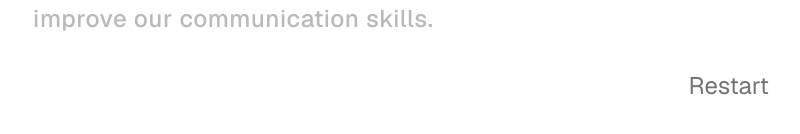
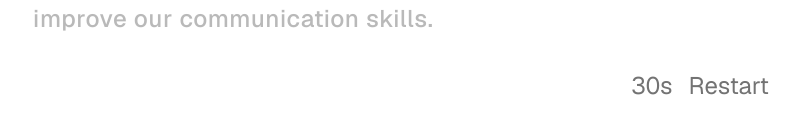
Before and after one commit to ldgni/blitz, a Next.js app: page / in a window 1280 px wide. Shown: the part 408-542 px from the top of the page, without its empty margins (239-1039 px from the left). Built offline with nearby package versions, Linux system fonts and the light colour scheme.

Commit message:
feat: enhance typing test with timer functionality

```diff
--- a/components/typing-test.tsx
+++ b/components/typing-test.tsx
@@ -1,23 +1,47 @@
 "use client";
 
-import { useEffect, useState } from "react";
+import { useEffect, useRef, useState } from "react";
 
 const TEXT =
   "The quick brown fox jumps over the lazy dog. This classic pangram contains every letter of the alphabet at least once. Typing exercises help us master keyboard layouts and improve our communication skills.";
+
+const DURATION = 30;
 
 export default function TypingTest() {
   const [typed, setTyped] = useState<Array<{ char: string; correct: boolean }>>(
     [],
   );
+  const [timeLeft, setTimeLeft] = useState(DURATION);
+  const [isRunning, setIsRunning] = useState(false);
+  const timerRef = useRef<NodeJS.Timeout | null>(null);
+
+  const isComplete = typed.length >= TEXT.length;
+  const isGameOver = timeLeft === 0 || isComplete;
+
+  // Timer countdown
+  useEffect(() => {
+    if (isRunning && timeLeft > 0 && !isComplete) {
+      timerRef.current = setInterval(() => {
+        setTimeLeft((prev) => prev - 1);
+      }, 1000);
+    }
+    return () => {
+      if (timerRef.current) clearInterval(timerRef.current);
+    };
+  }, [isRunning, isComplete, timeLeft]);
 
   useEffect(() => {
     const onKeyDown = (e: KeyboardEvent) => {
       // Ignore keyboard shortcuts
       if (e.ctrlKey || e.altKey || e.metaKey) return;
+      // Block input when game is over
+      if (isGameOver) return;
 
       if (e.key === "Backspace") {
         setTyped((prev) => prev.slice(0, -1));
       } else if (e.key.length === 1) {
+        // Start timer on first character
+        if (!isRunning) setIsRunning(true);
         // Only handle printable characters (length === 1)
         setTyped((prev) =>
           prev.length < TEXT.length
@@ -29,14 +53,20 @@ export default function TypingTest() {
 
     window.addEventListener("keydown", onKeyDown);
     return () => window.removeEventListener("keydown", onKeyDown);
-  }, []);
+  }, [isRunning, isGameOver]);
+
+  const restart = () => {
+    setTyped([]);
+    setTimeLeft(DURATION);
+    setIsRunning(false);
+  };
 
   return (
     <div className="mx-auto flex min-h-screen max-w-3xl flex-col items-center justify-center gap-8 p-4 text-2xl">
       <p className="leading-relaxed font-medium tracking-wide">
         {TEXT.split("").map((char, i) => (
           <span key={i} className="relative">
-            {i === typed.length && (
+            {i === typed.length && !isGameOver && (
               <span className="animate-blink absolute top-0 -left-px h-full w-1 bg-orange-500" />
             )}
             <span
@@ -52,11 +82,12 @@ export default function TypingTest() {
           </span>
         ))}
       </p>
-      <div className="ml-auto">
+      <div className="flex w-full justify-end gap-4">
+        <span className="text-muted-foreground tabular-nums">{timeLeft}s</span>
         <button
           onMouseDown={(e) => {
             e.preventDefault();
-            setTyped([]);
+            restart();
           }}
           className="text-muted-foreground hover:text-foreground transition-colors">
           Restart
```
